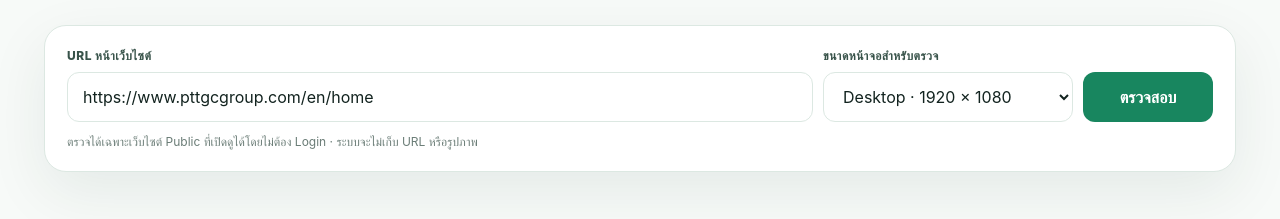
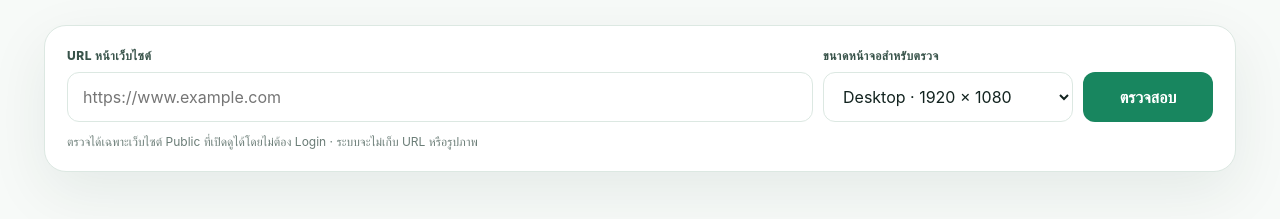
Before and after one commit to dragonyokp/image-size-inspector, a website: page index.html in a window 1280 px wide. Shown: the part 293-512 px from the top of the page. Drawn offline with Linux system fonts and the light colour scheme.

Commit message:
Add files via upload

```diff
--- a/index.html
+++ b/index.html
@@ -75,7 +75,7 @@
 
     <section class="scan-card" aria-label="ตรวจสอบเว็บไซต์">
       <div class="scan-row">
-        <div><label class="field-label" for="url">URL หน้าเว็บไซต์</label><input id="url" type="url" placeholder="https://example.com" value="https://www.pttgcgroup.com/en/home"></div>
+        <div><label class="field-label" for="url">URL หน้าเว็บไซต์</label><input id="url" type="url" placeholder="https://www.example.com" value=""></div>
         <div><label class="field-label" for="viewport">ขนาดหน้าจอสำหรับตรวจ</label><select id="viewport">
           <option value="1920x1080" selected>Desktop · 1920 × 1080</option>
           <option value="1440x900">Desktop · 1440 × 900</option>
```
